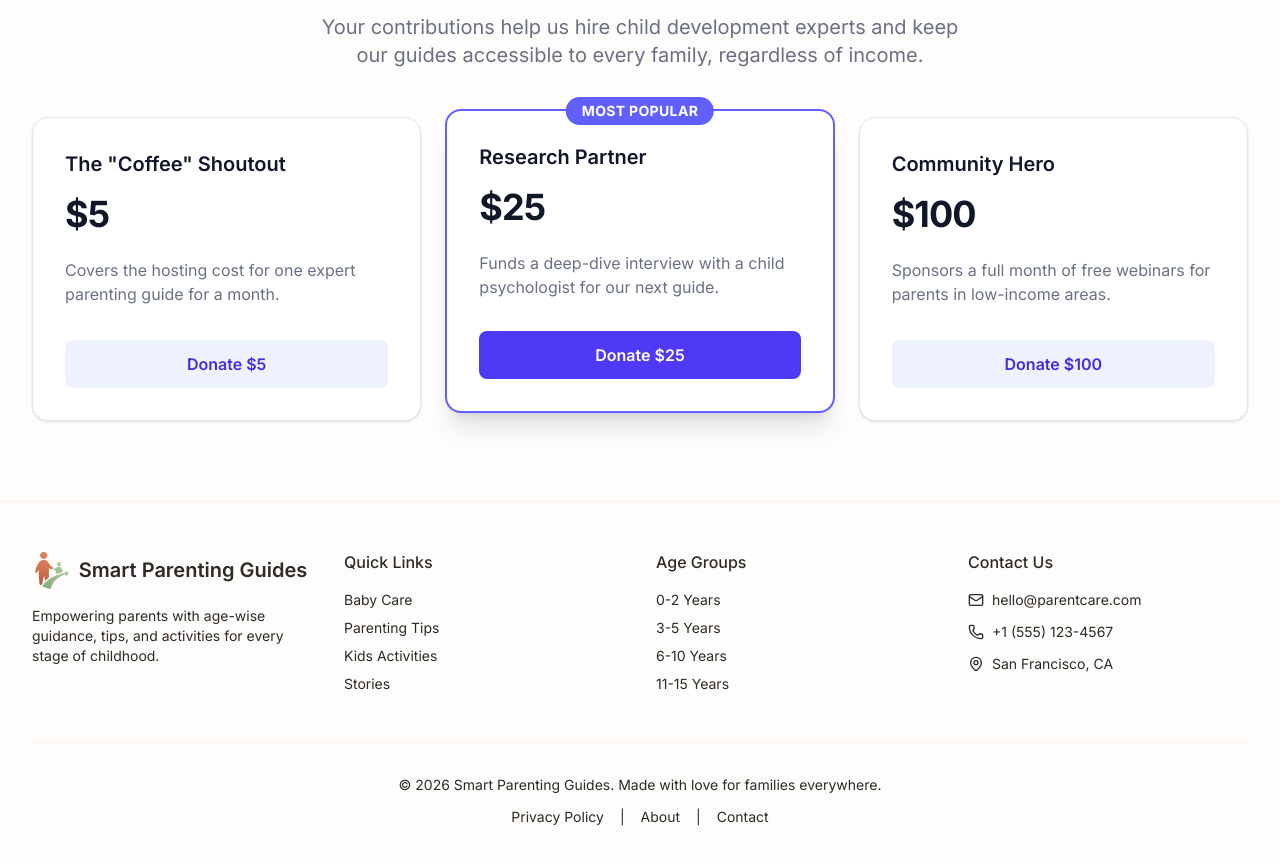
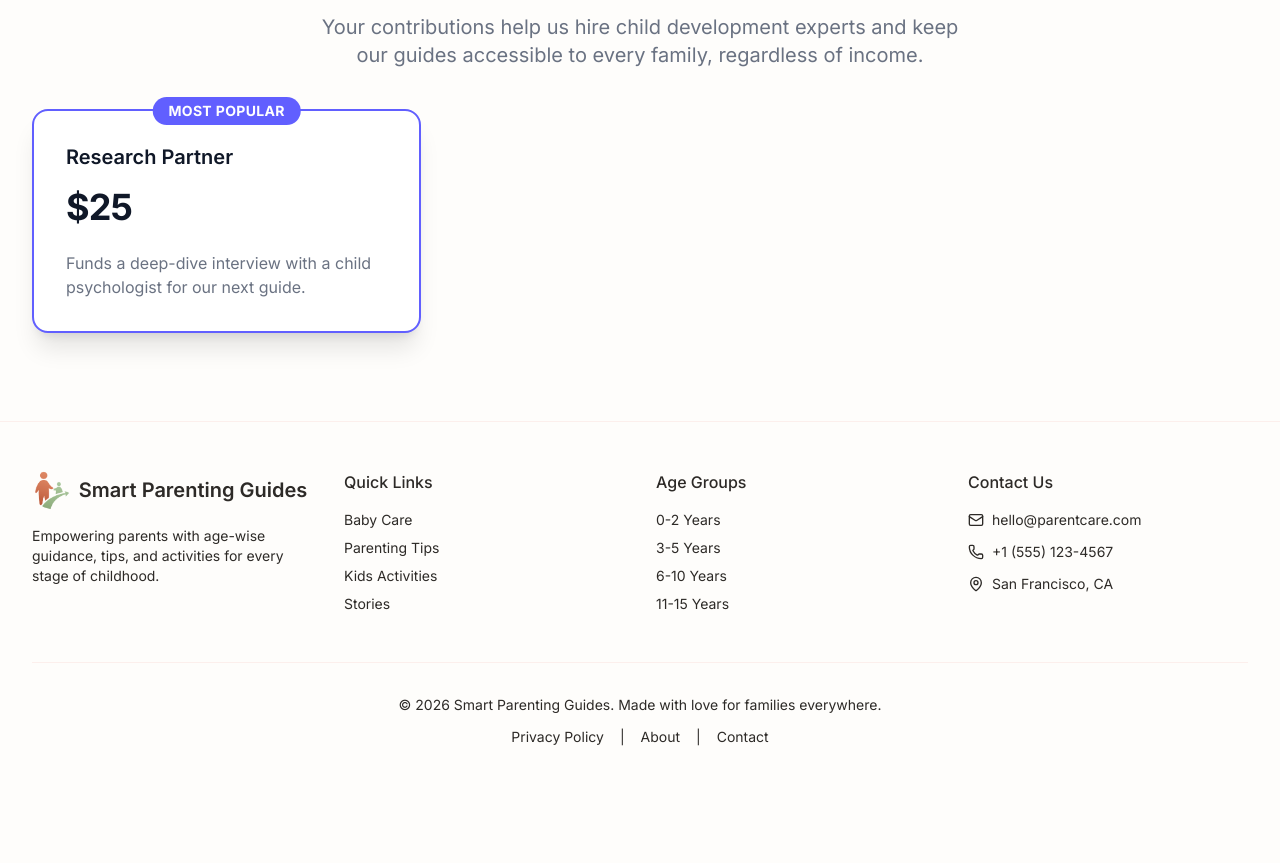
Before and after one commit to stpl-Pramod/smartparentingguides, a React (Vite) app: page / in a window 1280 px wide. Shown: the part 2964-3827 px from the top of the page. After the commit the page ends 3759 px from the top, so only its background shows below. Built offline with nearby package versions, Linux system fonts and the light colour scheme.

Commit message:
raozarpay test

```diff
--- a/src/app/pages/HomePage.tsx
+++ b/src/app/pages/HomePage.tsx
@@ -271,6 +271,7 @@ export function HomePage() {
 
       {/* donation */}
 
+
       <section className="max-w-7xl mx-auto px-4 sm:px-6 lg:px-8 py-20">
 
           <div className="text-center mb-12">
@@ -283,7 +284,7 @@ export function HomePage() {
 
           <div className="grid grid-cols-1 gap-6 sm:grid-cols-3">
 
-            <div className="relative bg-white border border-gray-200 rounded-2xl shadow-sm p-8 flex flex-col hover:ring-2 hover:ring-indigo-500 transition-all">
+            {/* <div className="relative bg-white border border-gray-200 rounded-2xl shadow-sm p-8 flex flex-col hover:ring-2 hover:ring-indigo-500 transition-all">
               <div className="flex-1">
                 <h3 className="text-xl font-semibold text-gray-900">The "Coffee" Shoutout</h3>
                 <p className="mt-4 flex items-baseline text-gray-900">
@@ -294,7 +295,7 @@ export function HomePage() {
               <a href="YOUR_LINK" className="mt-8 block w-full bg-indigo-50 text-indigo-700 font-semibold py-3 px-6 rounded-lg text-center hover:bg-indigo-100 transition">
                 Donate $5
               </a>
-            </div>
+            </div> */}
 
             <div className="relative bg-white border-2 border-indigo-500 rounded-2xl shadow-xl p-8 flex flex-col transform sm:-translate-y-2">
               <div className="absolute top-0 -translate-y-1/2 left-1/2 -translate-x-1/2 bg-indigo-500 text-white px-4 py-1 rounded-full text-sm font-bold uppercase tracking-wide">
@@ -307,12 +308,11 @@ export function HomePage() {
                 </p>
                 <p className="mt-6 text-gray-500">Funds a deep-dive interview with a child psychologist for our next guide.</p>
               </div>
-              <a href="YOUR_LINK" className="mt-8 block w-full bg-indigo-600 text-white font-semibold py-3 px-6 rounded-lg text-center hover:bg-indigo-700 transition">
-                Donate $25
-              </a>
+               <form><script src="https://checkout.razorpay.com/v1/payment-button.js" data-payment_button_id="pl_S4sQIdLlf1GsEE" async> </script> </form>
+
             </div>
 
-            <div className="relative bg-white border border-gray-200 rounded-2xl shadow-sm p-8 flex flex-col hover:ring-2 hover:ring-indigo-500 transition-all">
+            {/* <div className="relative bg-white border border-gray-200 rounded-2xl shadow-sm p-8 flex flex-col hover:ring-2 hover:ring-indigo-500 transition-all">
               <div className="flex-1">
                 <h3 className="text-xl font-semibold text-gray-900">Community Hero</h3>
                 <p className="mt-4 flex items-baseline text-gray-900">
@@ -323,7 +323,7 @@ export function HomePage() {
               <a href="YOUR_LINK" className="mt-8 block w-full bg-indigo-50 text-indigo-700 font-semibold py-3 px-6 rounded-lg text-center hover:bg-indigo-100 transition">
                 Donate $100
               </a>
-            </div>
+            </div> */}
 
           </div>
 
```
